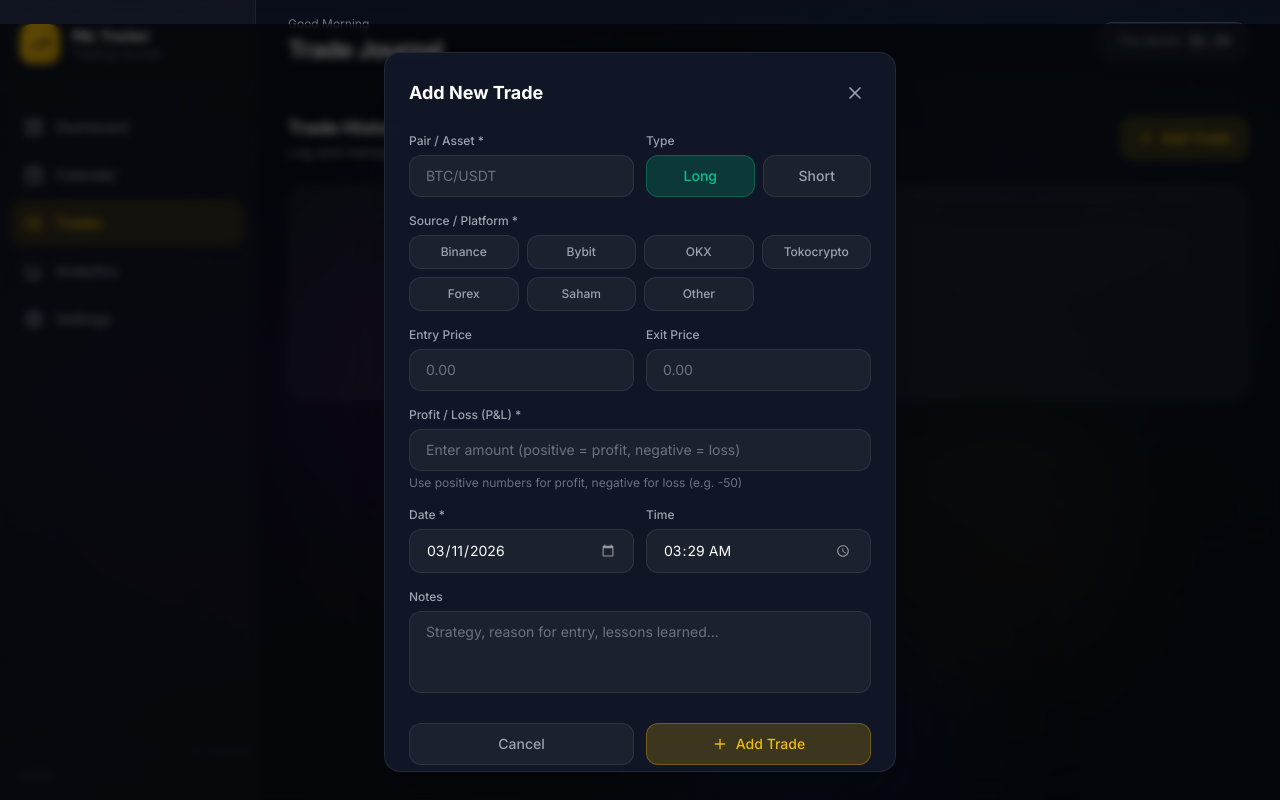
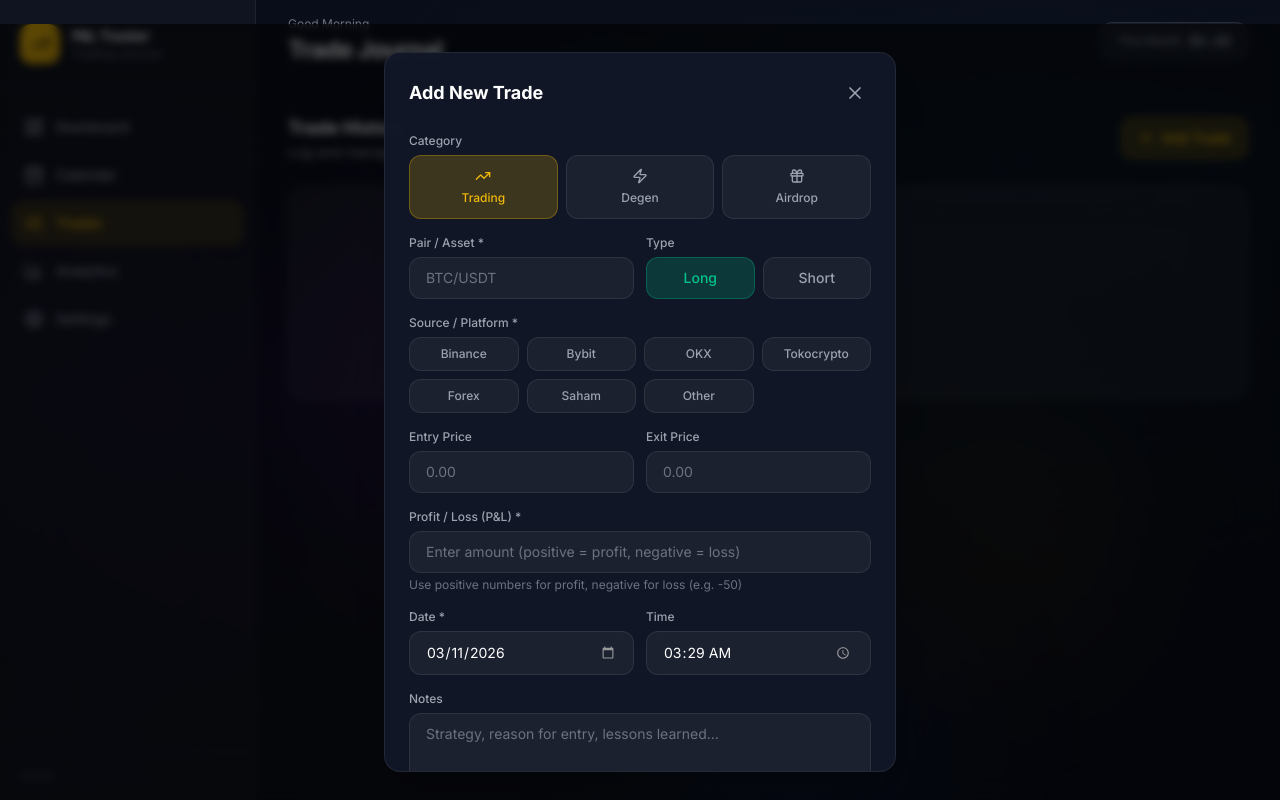
Before and after one commit to harismanciripto111/trading-pnl-tracker, a React (Vite) app: page /trades in a window 1280 px wide. Both pictures are taken after a click on the button "Add Trade". Built offline with nearby package versions, Linux system fonts and the light colour scheme; the HTML template or start-up script is replaced by a standard one.

Commit message:
feat: add category selector (Trading/Degen/Airdrop) to TradeForm with simplified mode

```diff
--- a/src/components/trade/TradeForm.jsx
+++ b/src/components/trade/TradeForm.jsx
@@ -1,6 +1,6 @@
 import { useState, useEffect } from 'react';
 import { motion, AnimatePresence } from 'framer-motion';
-import { X, Plus, Save } from 'lucide-react';
+import { X, Plus, Save, Zap, Gift, TrendingUp } from 'lucide-react';
 import { useTradeStore } from '../../stores/useTradeStore';
 
 const SOURCE_OPTIONS = [
@@ -13,7 +13,20 @@ const SOURCE_OPTIONS = [
   'Other',
 ];
 
+const CATEGORY_OPTIONS = [
+  { key: 'trading', label: 'Trading', icon: 'TrendingUp', color: 'gold', desc: 'Regular long/short trades' },
+  { key: 'degen', label: 'Degen', icon: 'Zap', color: 'purple-400', desc: 'Degen plays, memecoins, etc' },
+  { key: 'airdrop', label: 'Airdrop', icon: 'Gift', color: 'cyan-400', desc: 'Free tokens from airdrops' },
+];
+
+const categoryIcons = {
+  trading: TrendingUp,
+  degen: Zap,
+  airdrop: Gift,
+};
+
 const defaultForm = {
+  category: 'trading',
   pair: '',
   type: 'long',
   entryPrice: '',
@@ -31,11 +44,13 @@ export default function TradeForm({ editTrade = null, onClose }) {
   const [form, setForm] = useState(defaultForm);
   const [errors, setErrors] = useState({});
 
+  const isSimpleMode = form.category === 'degen' || form.category === 'airdrop';
+
   useEffect(() => {
     if (editTrade) {
-      // Check if source matches a preset option
       const isPreset = SOURCE_OPTIONS.includes(editTrade.source);
       setForm({
+        category: editTrade.category || 'trading',
         pair: editTrade.pair || '',
         type: editTrade.type || 'long',
         entryPrice: editTrade.entryPrice?.toString() || '',
@@ -52,7 +67,7 @@ export default function TradeForm({ editTrade = null, onClose }) {
 
   const validate = () => {
     const errs = {};
-    if (!form.pair.trim()) errs.pair = 'Trading pair is required';
+    if (!form.pair.trim()) errs.pair = isSimpleMode ? 'Token/pair is required' : 'Trading pair is required';
     if (!form.pnl || isNaN(Number(form.pnl))) errs.pnl = 'Valid P&L amount is required';
     if (!form.date) errs.date = 'Date is required';
     if (!form.source) errs.source = 'Source/Platform is required';
@@ -66,10 +81,11 @@ export default function TradeForm({ editTrade = null, onClose }) {
     if (!validate()) return;
 
     const tradeData = {
+      category: form.category,
       pair: form.pair.toUpperCase().trim(),
-      type: form.type,
-      entryPrice: form.entryPrice ? Number(form.entryPrice) : null,
-      exitPrice: form.exitPrice ? Number(form.exitPrice) : null,
+      type: isSimpleMode ? null : form.type,
+      entryPrice: isSimpleMode ? null : (form.entryPrice ? Number(form.entryPrice) : null),
+      exitPrice: isSimpleMode ? null : (form.exitPrice ? Number(form.exitPrice) : null),
       pnl: Number(form.pnl),
       source: form.source === 'Other' ? form.customSource.trim() : form.source,
       date: form.date,
@@ -129,17 +145,53 @@ export default function TradeForm({ editTrade = null, onClose }) {
           </div>
 
           <form onSubmit={handleSubmit} className="space-y-4">
-            {/* Row 1: Pair + Type */}
-            <div className="grid grid-cols-2 gap-3">
+            {/* Category Selector */}
             <div>
               <label className="block text-xs font-medium text-gray-400 mb-1.5">
-                  Pair / Asset *
+                Category
+              </label>
+              <div className="grid grid-cols-3 gap-2">
+                {CATEGORY_OPTIONS.map((cat) => {
+                  const Icon = categoryIcons[cat.key];
+                  return (
+                    <button
+                      key={cat.key}
+                      type="button"
+                      onClick={() => handleChange('category', cat.key)}
+                      className={`flex flex-col items-center gap-1.5 py-3 px-2 rounded-xl text-xs font-medium border transition-all ${
+                        form.category === cat.key
+                          ? cat.key === 'trading'
+                            ? 'bg-gold/20 border-gold/30 text-gold'
+                            : cat.key === 'degen'
+                            ? 'bg-purple-400/20 border-purple-400/30 text-purple-400'
+                            : 'bg-cyan-400/20 border-cyan-400/30 text-cyan-400'
+                          : 'bg-white/[0.05] border-white/[0.08] text-gray-400 hover:bg-white/[0.08]'
+                      }`}
+                    >
+                      <Icon className="w-4 h-4" />
+                      <span>{cat.label}</span>
+                    </button>
+                  );
+                })}
+              </div>
+              {isSimpleMode && (
+                <p className="text-xs text-gray-500 mt-1.5">
+                  {form.category === 'degen' ? 'Simplified form - no need for long/short or entry/exit prices' : 'Simplified form - just log your airdrop gains'}
+                </p>
+              )}
+            </div>
+
+            {/* Row 1: Pair + Type (type only for trading) */}
+            <div className={`grid ${isSimpleMode ? 'grid-cols-1' : 'grid-cols-2'} gap-3`}>
+              <div>
+                <label className="block text-xs font-medium text-gray-400 mb-1.5">
+                  {isSimpleMode ? 'Token / Pair *' : 'Pair / Asset *'}
                 </label>
                 <input
                   type="text"
                   value={form.pair}
                   onChange={(e) => handleChange('pair', e.target.value)}
-                  placeholder="BTC/USDT"
+                  placeholder={isSimpleMode ? 'e.g. PEPE, ARB, WEN' : 'BTC/USDT'}
                   className={inputClass('pair')}
                 />
                 {errors.pair && (
@@ -147,6 +199,7 @@ export default function TradeForm({ editTrade = null, onClose }) {
                 )}
               </div>
 
+              {!isSimpleMode && (
                 <div>
                   <label className="block text-xs font-medium text-gray-400 mb-1.5">
                     Type
@@ -170,6 +223,7 @@ export default function TradeForm({ editTrade = null, onClose }) {
                     ))}
                   </div>
                 </div>
+              )}
             </div>
 
             {/* Row 2: Source/Platform */}
@@ -213,7 +267,8 @@ export default function TradeForm({ editTrade = null, onClose }) {
               )}
             </div>
 
-            {/* Row 3: Entry & Exit Price */}
+            {/* Row 3: Entry & Exit Price (only for trading) */}
+            {!isSimpleMode && (
               <div className="grid grid-cols-2 gap-3">
                 <div>
                   <label className="block text-xs font-medium text-gray-400 mb-1.5">
@@ -243,25 +298,28 @@ export default function TradeForm({ editTrade = null, onClose }) {
                   />
                 </div>
               </div>
+            )}
 
             {/* Row 4: P&L */}
             <div>
               <label className="block text-xs font-medium text-gray-400 mb-1.5">
-                Profit / Loss (P&L) *
+                {isSimpleMode ? (form.category === 'airdrop' ? 'Airdrop Value (USD) *' : 'Profit / Loss *') : 'Profit / Loss (P&L) *'}
               </label>
               <input
                 type="number"
                 step="any"
                 value={form.pnl}
                 onChange={(e) => handleChange('pnl', e.target.value)}
-                placeholder="Enter amount (positive = profit, negative = loss)"
+                placeholder={isSimpleMode ? (form.category === 'airdrop' ? 'Value received in USD' : 'Enter P&L amount') : 'Enter amount (positive = profit, negative = loss)'}
                 className={inputClass('pnl')}
               />
               {errors.pnl && (
                 <p className="text-ruby text-xs mt-1">{errors.pnl}</p>
               )}
               <p className="text-xs text-gray-500 mt-1">
-                Use positive numbers for profit, negative for loss (e.g. -50)
+                {form.category === 'airdrop'
+                  ? 'Enter the USD value of tokens received'
+                  : 'Use positive numbers for profit, negative for loss (e.g. -50)'}
               </p>
             </div>
 
@@ -303,7 +361,13 @@ export default function TradeForm({ editTrade = null, onClose }) {
               <textarea
                 value={form.notes}
                 onChange={(e) => handleChange('notes', e.target.value)}
-                placeholder="Strategy, reason for entry, lessons learned..."
+                placeholder={
+                  form.category === 'airdrop'
+                    ? 'Which airdrop, claim details...'
+                    : form.category === 'degen'
+                    ? 'Degen play details, what happened...'
+                    : 'Strategy, reason for entry, lessons learned...'
+                }
                 rows={3}
                 className={`${inputClass('notes')} resize-none`}
               />
@@ -320,7 +384,13 @@ export default function TradeForm({ editTrade = null, onClose }) {
               </button>
               <button
                 type="submit"
-                className="flex-1 py-2.5 rounded-xl text-sm font-medium bg-gold/20 border border-gold/30 text-gold hover:bg-gold/30 transition-all flex items-center justify-center gap-2"
+                className={`flex-1 py-2.5 rounded-xl text-sm font-medium border transition-all flex items-center justify-center gap-2 ${
+                  form.category === 'degen'
+                    ? 'bg-purple-400/20 border-purple-400/30 text-purple-400 hover:bg-purple-400/30'
+                    : form.category === 'airdrop'
+                    ? 'bg-cyan-400/20 border-cyan-400/30 text-cyan-400 hover:bg-cyan-400/30'
+                    : 'bg-gold/20 border-gold/30 text-gold hover:bg-gold/30'
+                }`}
               >
                 {editTrade ? (
                   <>
@@ -328,7 +398,8 @@ export default function TradeForm({ editTrade = null, onClose }) {
                   </>
                 ) : (
                   <>
-                    <Plus className="w-4 h-4" /> Add Trade
+                    {form.category === 'degen' ? <Zap className="w-4 h-4" /> : form.category === 'airdrop' ? <Gift className="w-4 h-4" /> : <Plus className="w-4 h-4" />}
+                    {form.category === 'airdrop' ? 'Add Airdrop' : form.category === 'degen' ? 'Add Degen Trade' : 'Add Trade'}
                   </>
                 )}
               </button>
```
Lines whose indentation alone changed are shown as unchanged.
